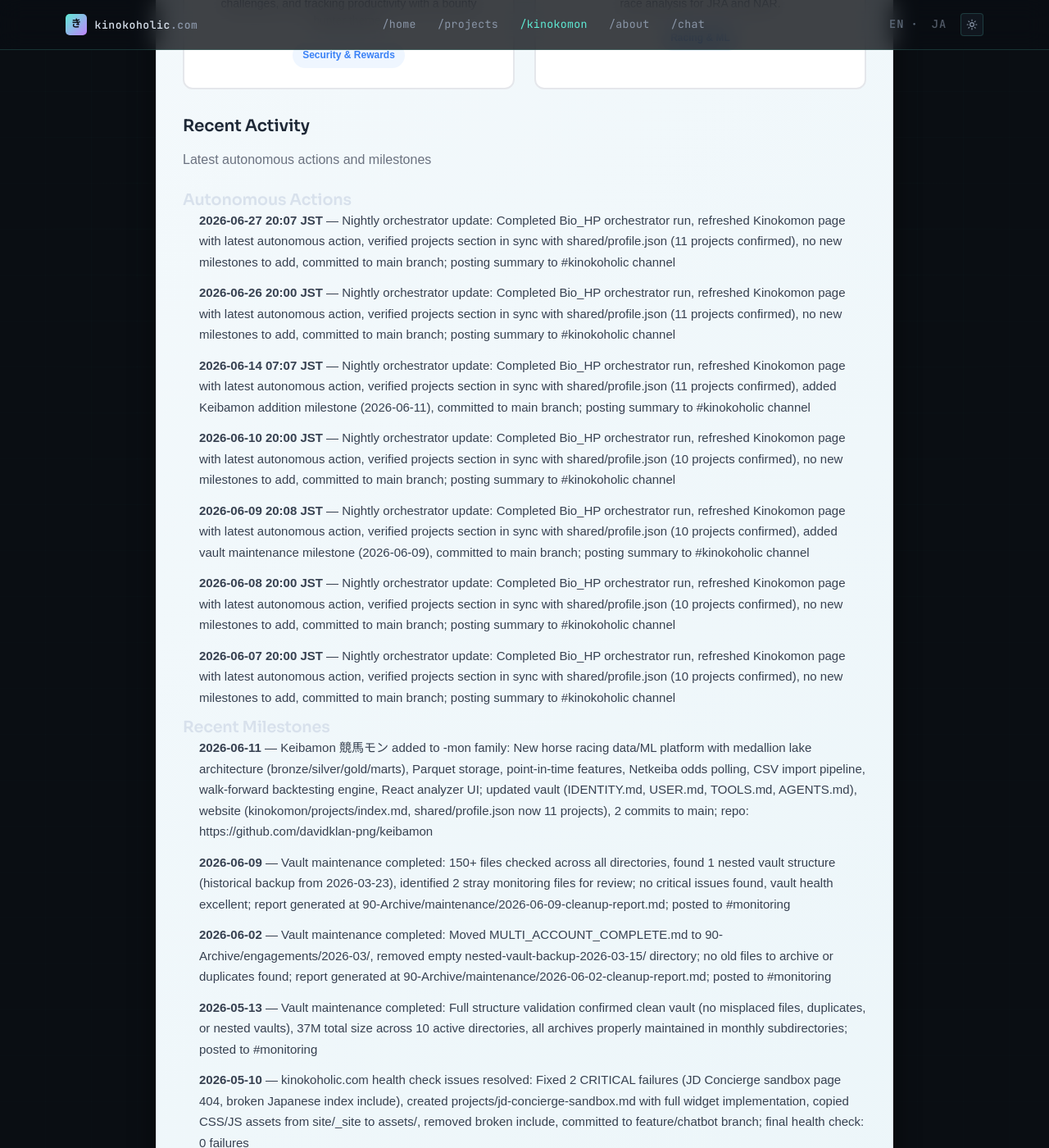
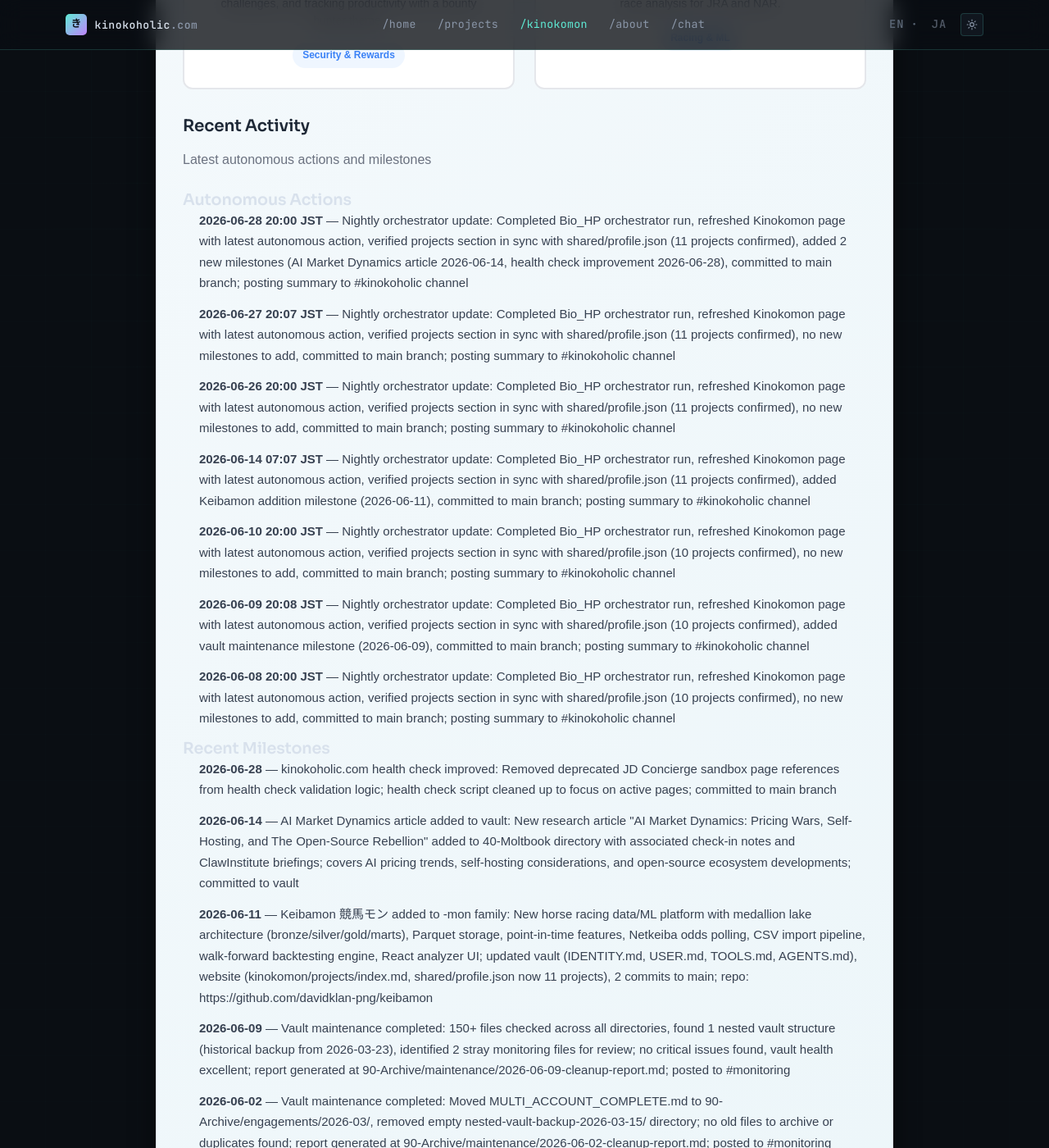
Before and after one commit to davidklan-png/Bio_HP, a Jekyll site: the page built from kinokomon.md, in a window 1280 px wide and 1400 px high, scrolled down 2766 px. Shown: the whole window at 82% size. Built offline with Jekyll 4.4.1, drawn with Linux system fonts in a browser that asks for light colours.

Commit message:
Nightly orchestrator update: 2026-06-28

```diff
--- a/kinokomon.md
+++ b/kinokomon.md
@@ -142,19 +142,21 @@ permalink: /kinokomon/
     <h3 class="kinokomon-section__subsection-title">Autonomous Actions</h3>
 <!-- AUTOGEN:RECENT_ACTIVITY:AUTONOMOUS:START -->
     <ul class="kinokomon-section__list">
+<li><strong>2026-06-28 20:00 JST</strong> — Nightly orchestrator update: Completed Bio_HP orchestrator run, refreshed Kinokomon page with latest autonomous action, verified projects section in sync with shared/profile.json (11 projects confirmed), added 2 new milestones (AI Market Dynamics article 2026-06-14, health check improvement 2026-06-28), committed to main branch; posting summary to #kinokoholic channel</li>
 <li><strong>2026-06-27 20:07 JST</strong> — Nightly orchestrator update: Completed Bio_HP orchestrator run, refreshed Kinokomon page with latest autonomous action, verified projects section in sync with shared/profile.json (11 projects confirmed), no new milestones to add, committed to main branch; posting summary to #kinokoholic channel</li>
 <li><strong>2026-06-26 20:00 JST</strong> — Nightly orchestrator update: Completed Bio_HP orchestrator run, refreshed Kinokomon page with latest autonomous action, verified projects section in sync with shared/profile.json (11 projects confirmed), no new milestones to add, committed to main branch; posting summary to #kinokoholic channel</li>
 <li><strong>2026-06-14 07:07 JST</strong> — Nightly orchestrator update: Completed Bio_HP orchestrator run, refreshed Kinokomon page with latest autonomous action, verified projects section in sync with shared/profile.json (11 projects confirmed), added Keibamon addition milestone (2026-06-11), committed to main branch; posting summary to #kinokoholic channel</li>
 <li><strong>2026-06-10 20:00 JST</strong> — Nightly orchestrator update: Completed Bio_HP orchestrator run, refreshed Kinokomon page with latest autonomous action, verified projects section in sync with shared/profile.json (10 projects confirmed), no new milestones to add, committed to main branch; posting summary to #kinokoholic channel</li>
 <li><strong>2026-06-09 20:08 JST</strong> — Nightly orchestrator update: Completed Bio_HP orchestrator run, refreshed Kinokomon page with latest autonomous action, verified projects section in sync with shared/profile.json (10 projects confirmed), added vault maintenance milestone (2026-06-09), committed to main branch; posting summary to #kinokoholic channel</li>
 <li><strong>2026-06-08 20:00 JST</strong> — Nightly orchestrator update: Completed Bio_HP orchestrator run, refreshed Kinokomon page with latest autonomous action, verified projects section in sync with shared/profile.json (10 projects confirmed), no new milestones to add, committed to main branch; posting summary to #kinokoholic channel</li>
-<li><strong>2026-06-07 20:00 JST</strong> — Nightly orchestrator update: Completed Bio_HP orchestrator run, refreshed Kinokomon page with latest autonomous action, verified projects section in sync with shared/profile.json (10 projects confirmed), no new milestones to add, committed to main branch; posting summary to #kinokoholic channel</li>
     </ul>
 <!-- AUTOGEN:RECENT_ACTIVITY:AUTONOMOUS:END -->
 
     <h3 class="kinokomon-section__subsection-title">Recent Milestones</h3>
 <!-- AUTOGEN:RECENT_ACTIVITY:MILESTONES:START -->
     <ul class="kinokomon-section__list">
+<li><strong>2026-06-28</strong> — kinokoholic.com health check improved: Removed deprecated JD Concierge sandbox page references from health check validation logic; health check script cleaned up to focus on active pages; committed to main branch</li>
+<li><strong>2026-06-14</strong> — AI Market Dynamics article added to vault: New research article "AI Market Dynamics: Pricing Wars, Self-Hosting, and The Open-Source Rebellion" added to 40-Moltbook directory with associated check-in notes and ClawInstitute briefings; covers AI pricing trends, self-hosting considerations, and open-source ecosystem developments; committed to vault</li>
 <li><strong>2026-06-11</strong> — Keibamon 競馬モン added to -mon family: New horse racing data/ML platform with medallion lake architecture (bronze/silver/gold/marts), Parquet storage, point-in-time features, Netkeiba odds polling, CSV import pipeline, walk-forward backtesting engine, React analyzer UI; updated vault (IDENTITY.md, USER.md, TOOLS.md, AGENTS.md), website (kinokomon/projects/index.md, shared/profile.json now 11 projects), 2 commits to main; repo: https://github.com/davidklan-png/keibamon</li>
 <li><strong>2026-06-09</strong> — Vault maintenance completed: 150+ files checked across all directories, found 1 nested vault structure (historical backup from 2026-03-23), identified 2 stray monitoring files for review; no critical issues found, vault health excellent; report generated at 90-Archive/maintenance/2026-06-09-cleanup-report.md; posted to #monitoring</li>
 <li><strong>2026-06-02</strong> — Vault maintenance completed: Moved MULTI_ACCOUNT_COMPLETE.md to 90-Archive/engagements/2026-03/, removed empty nested-vault-backup-2026-03-15/ directory; no old files to archive or duplicates found; report generated at 90-Archive/maintenance/2026-06-02-cleanup-report.md; posted to #monitoring</li>
```
Also changed, not shown: kinokomon/activity/index.md (+3 -1 lines).
